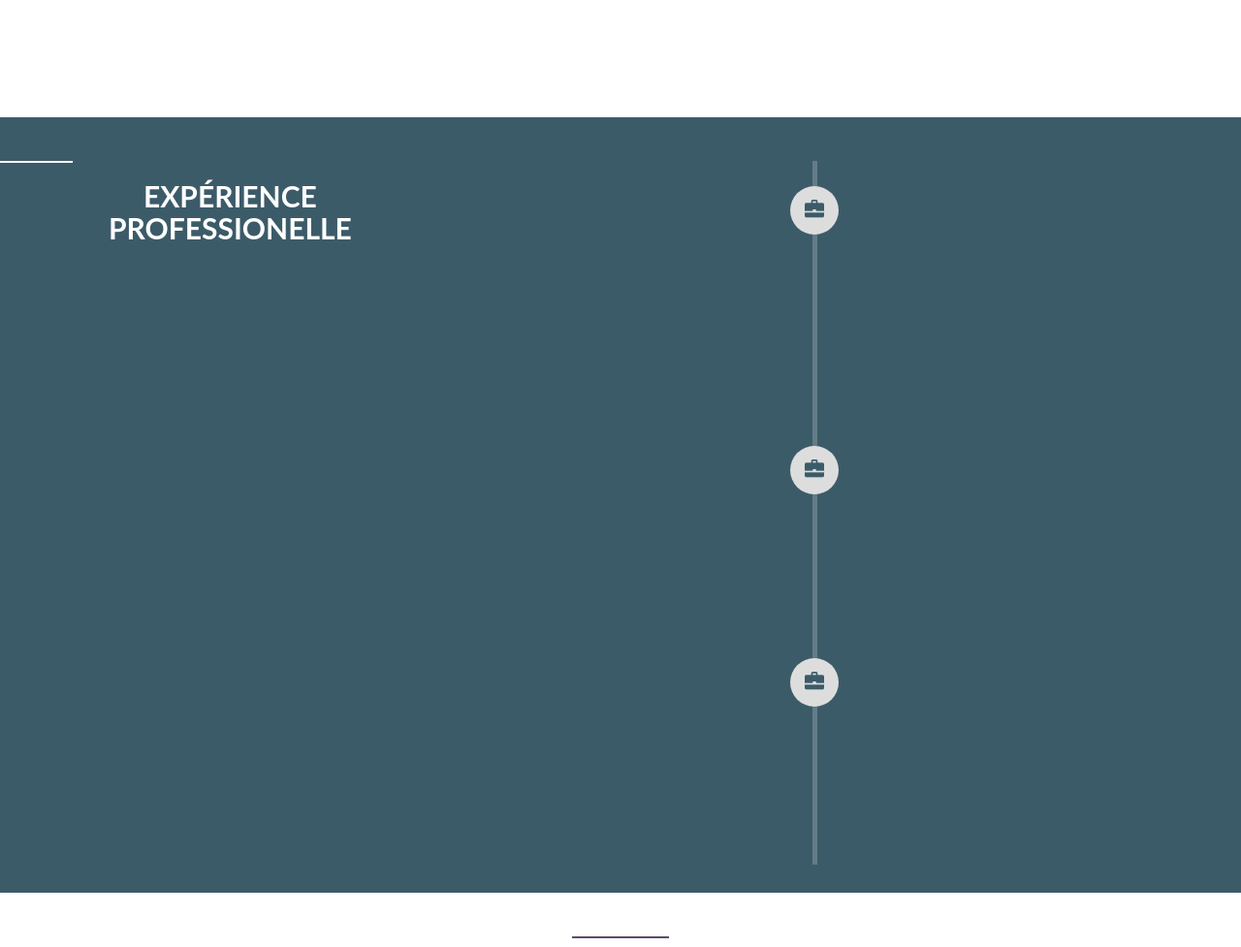
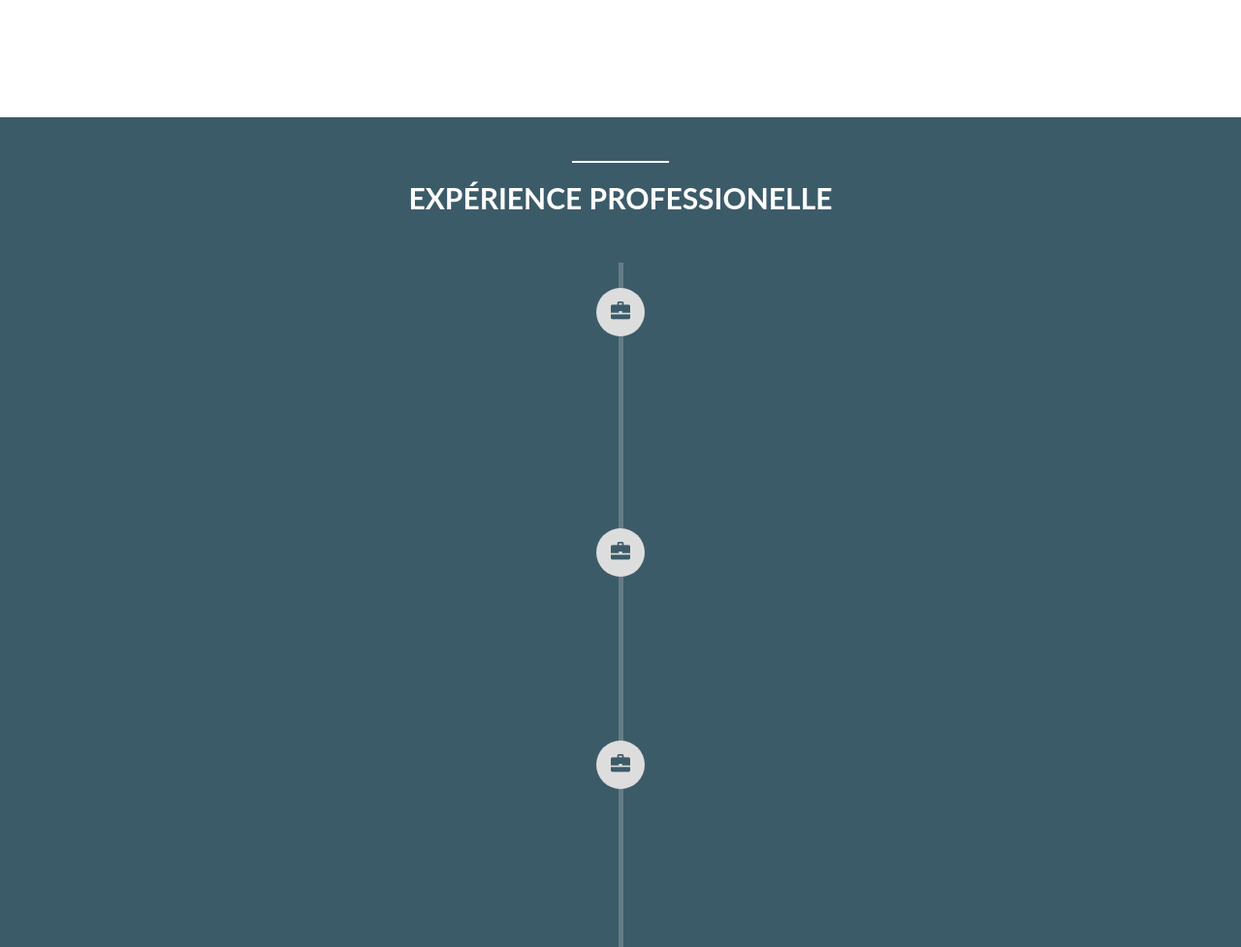
Before and after one commit to tcortin/DEV, a plain HTML site: page index.html in a window 1280 px wide. Shown: the part 1480-2457 px from the top of the page at 97% size. Drawn offline with nearby package versions, Linux system fonts and the light colour scheme.

Commit message:
Add files via upload

```diff
--- a/css/style.css
+++ b/css/style.css
@@ -175,11 +175,11 @@ section .heading h2{
 #experience{
     background: #3c5b69;
     height: 100%;
+    min-height: fit-content;
+    background-size: cover;
     -webkit-background-size: cover;
     -moz-background-size: cover;
     -o-background-size: cover;
-    background-size: cover;
-    display: flex;
 }
 #experience .container{
     margin: auto;
```
